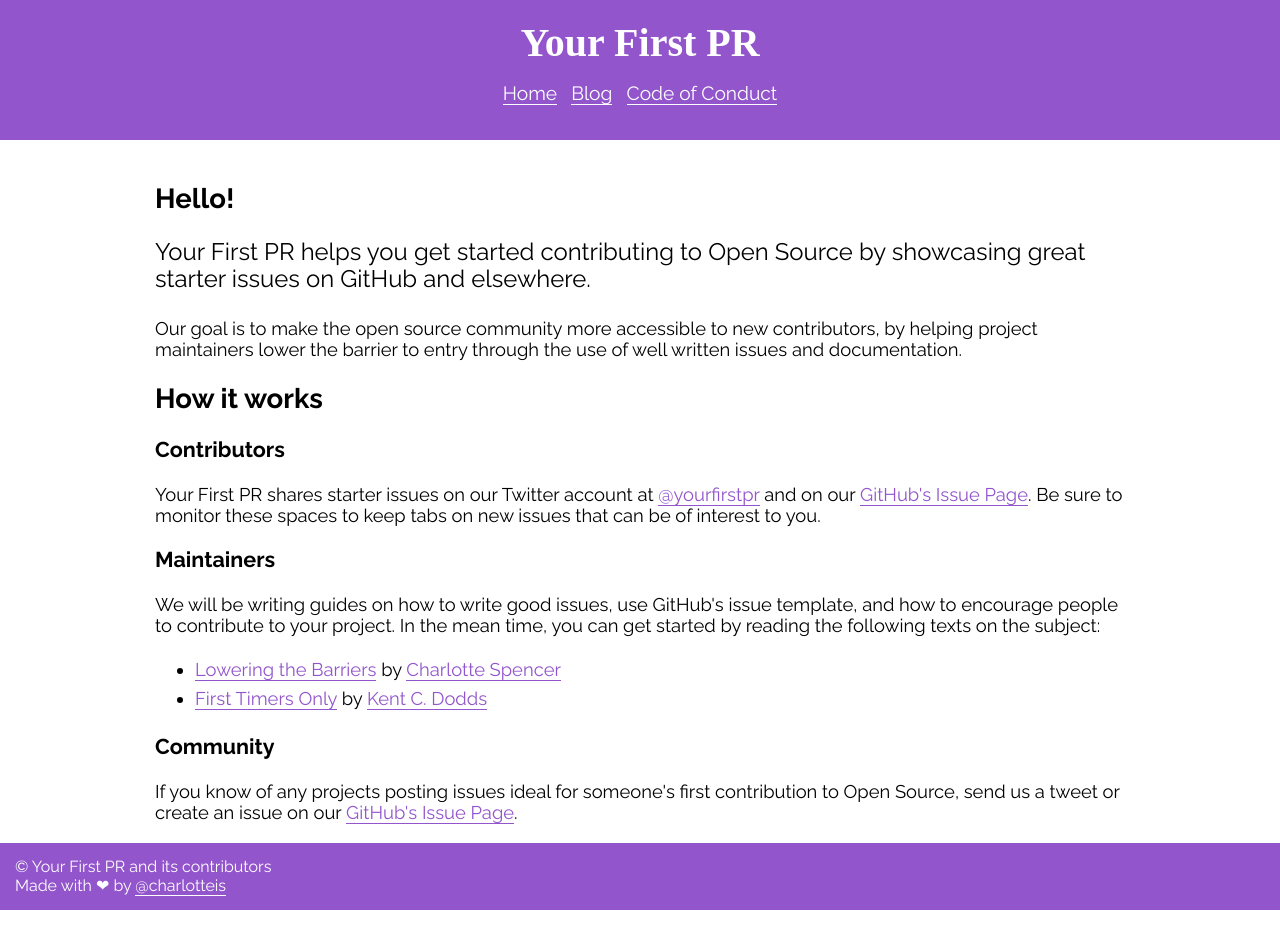
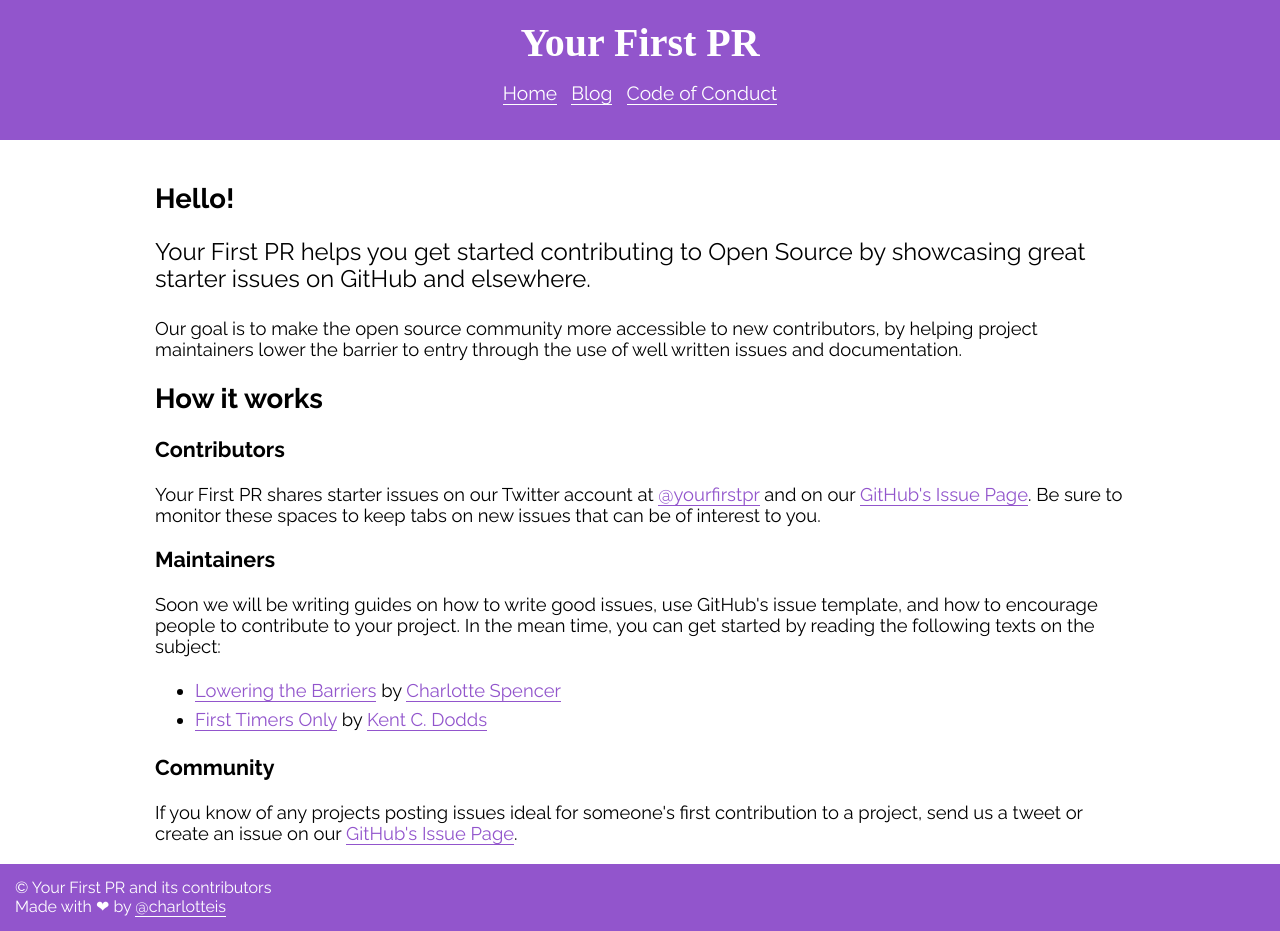
Before and after one commit to yourfirstpr/yourfirstpr.github.io, a Jekyll site: the page built from index.html, in a window 1280 px wide. Built offline with Jekyll 4.4.1, drawn with Linux system fonts in a browser that asks for light colours; nearby versions of some CDN libraries; some web fonts are replaced; before the commit the page ends 910 px from its top, so only the background shows below that.

Commit message:
Update index.html

```diff
--- a/index.html
+++ b/index.html
@@ -22,7 +22,7 @@
     </p>
     <h3>Maintainers</h3>
     <p>
-      We will be writing guides on how to write good issues, use GitHub's issue template, and
+      Soon we will be writing guides on how to write good issues, use GitHub's issue template, and
       how to encourage people to contribute to your project. In the mean time,
       you can get started by reading the following texts on the subject:
       <ul>
@@ -32,6 +32,6 @@
     </p>
     <h3>Community</h3>
       If you know of any projects posting issues ideal for someone's first contribution
-      to Open Source, send us a tweet or create an issue on our
+      to a project, send us a tweet or create an issue on our
       <a href='https://github.com/yourfirstpr/yourfirstpr.github.io/issues'>GitHub's Issue Page</a>.
   </section>
```
